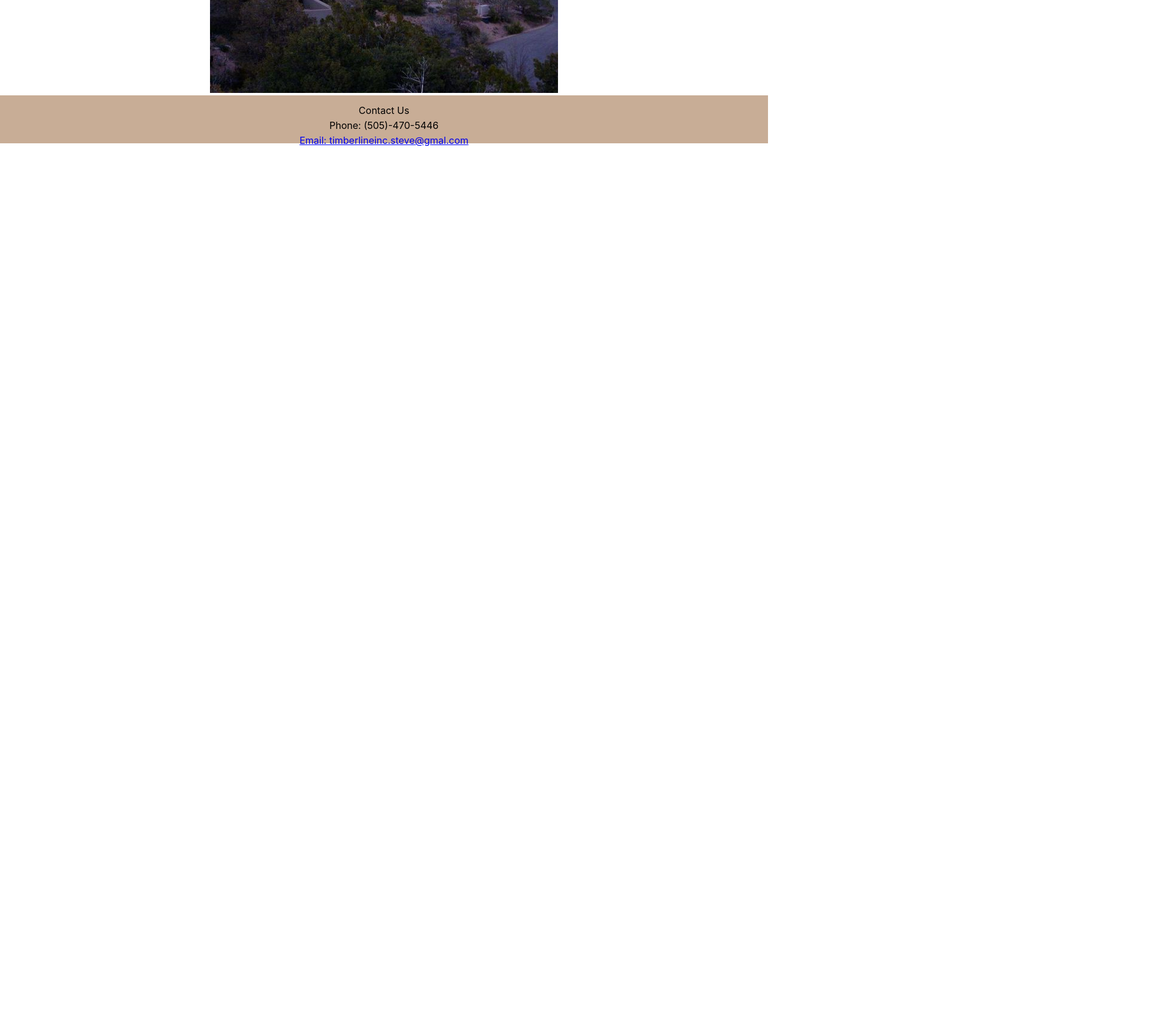
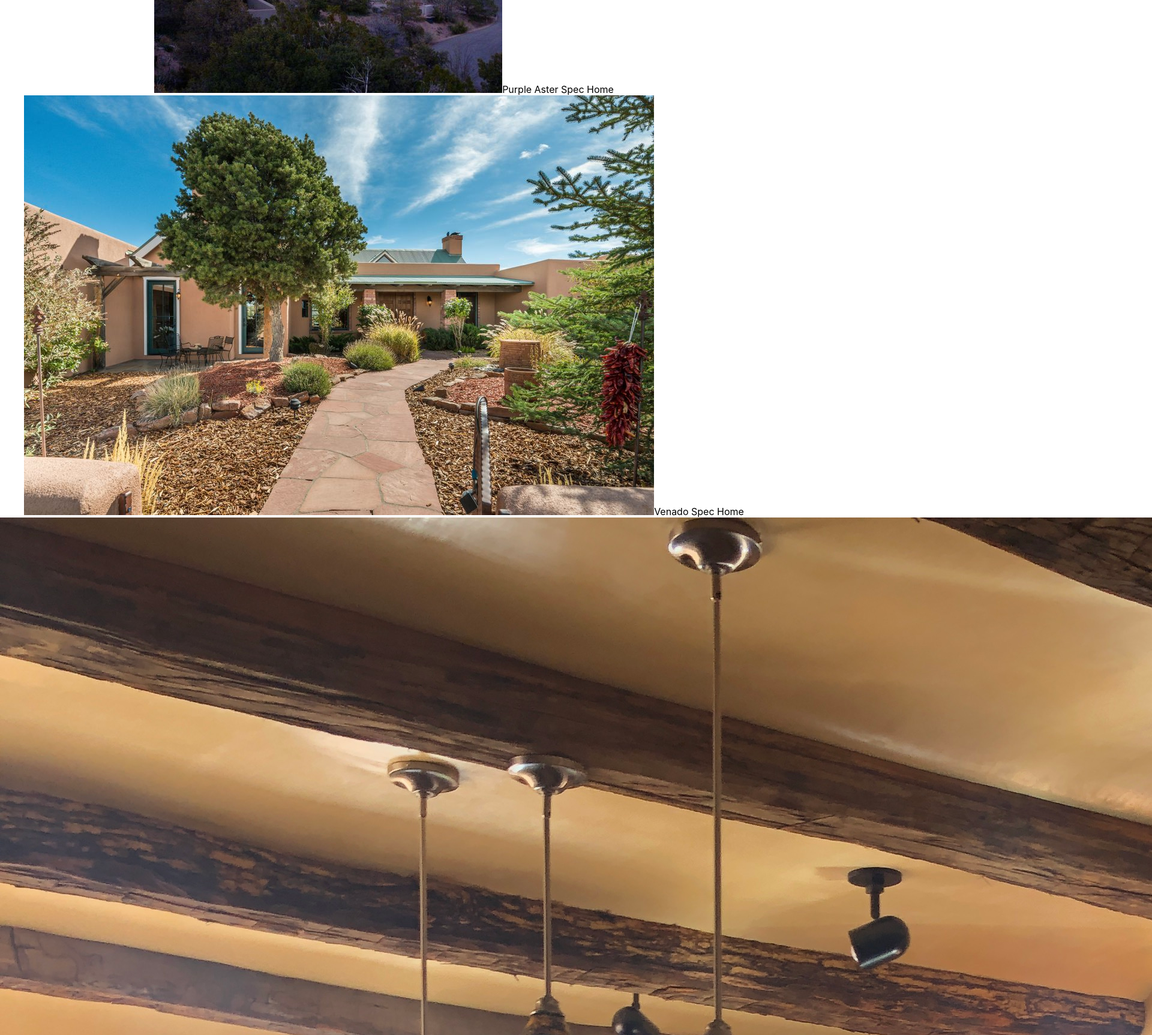
Before and after one commit to N-Gibson/Timberline, a React (Create React App) app: page /projects in a window 1280 px wide. Shown: the part 400-2126 px from the top of the page at 60% size, 1920 px wide, since content can reach past the window. Before the commit the page ends 800 px from the top, so only its background shows below. Built offline with nearby package versions, Linux system fonts and the light colour scheme.

Commit message:
Add images and labels to projects tab

```diff
--- a/src/Components/Projects/Projects.js
+++ b/src/Components/Projects/Projects.js
@@ -1,13 +1,18 @@
 import React from 'react';
 import './Projects.scss';
 import purpleAster from '../../assets/Purple_Aster.jpg';
-import vendaoFront from '../../assets/Venado_front.jpg';
-import venadoPorch from '../../assets/Venado_Porch.jpg';
+import venadoFront from '../../assets/Venado_front.jpg';
+import venadoKitchen from '../../assets/Venado_Kitchen.jpg';
 
 export const Projects = () => {
   return (
     <section className="projects">
-      <img src={purpleAster}/>
+      <img id="purple_aster" src={purpleAster} />
+      <label for="purple_aster">Purple Aster Spec Home</label>
+      <img id="venado_front" src={venadoFront} />
+      <label for="venado_front">Venado Spec Home</label>
+      <img id="venado_kitchen" src={venadoKitchen}/>
+      <label for="venado_kitchen">Custom Kitchen Remodel</label>
     </section>
   )
 }
```
Also changed, not shown: src/assets/Venado_Kitchen.jpg (added).
